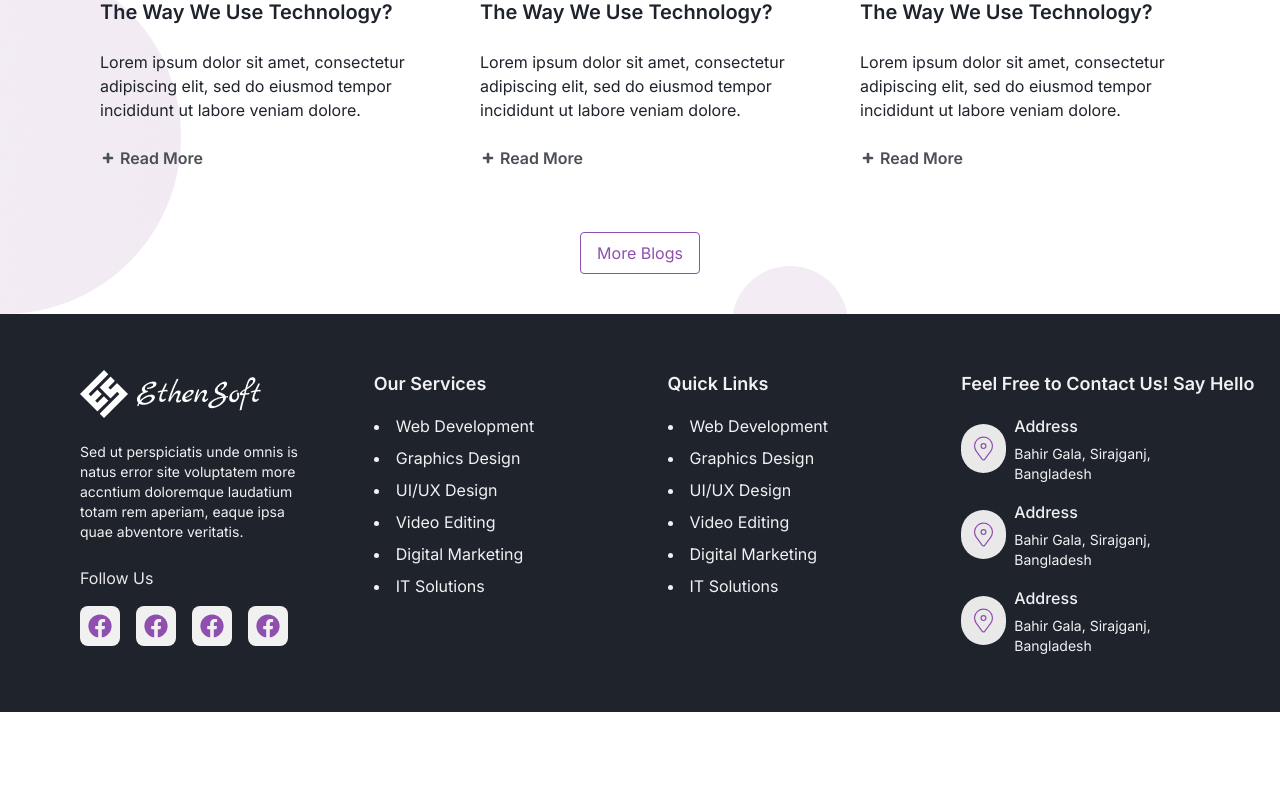
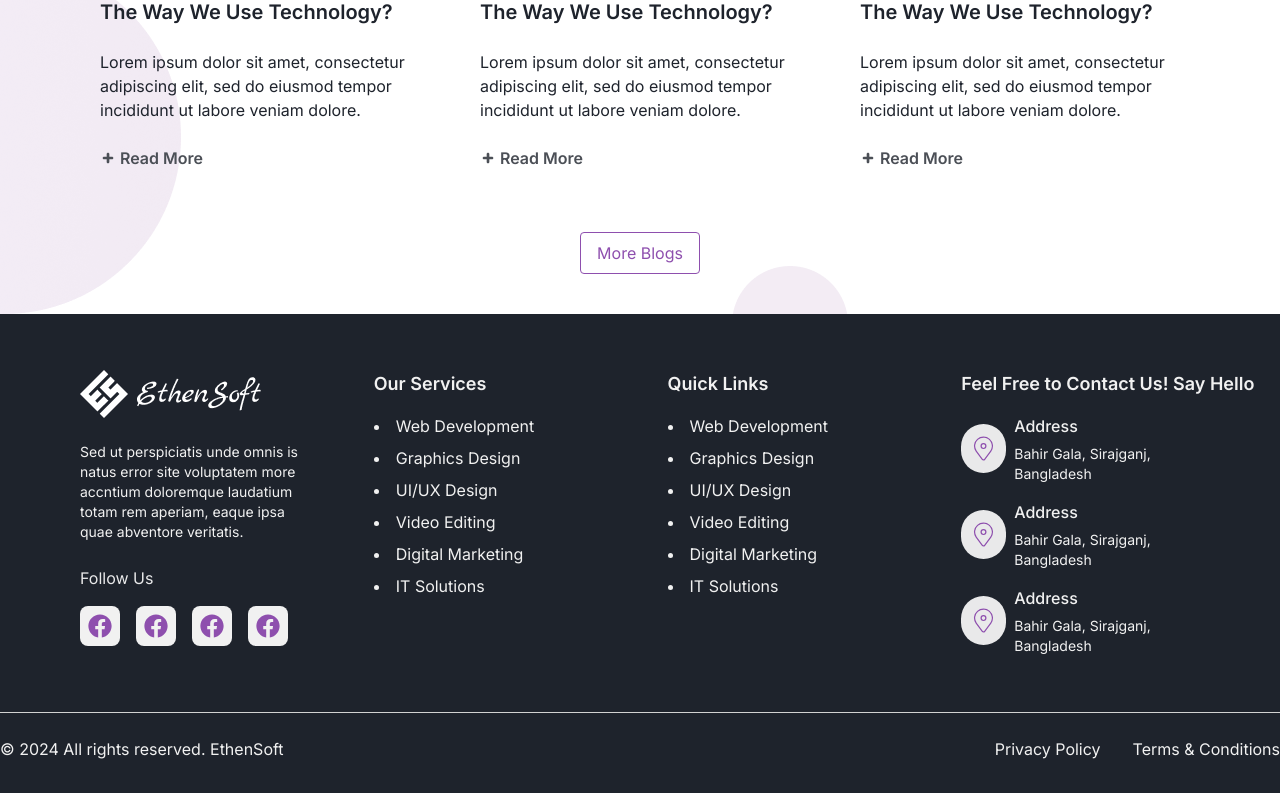
Before and after one commit to alive1258/ethen-soft-client, a Next.js app: page / in a window 1280 px wide. Shown: the part 4255-5048 px from the top of the page. Before the commit the page ends 4967 px from the top, so only its background shows below. Built offline with nearby package versions, Linux system fonts and the light colour scheme.

Commit message:
create footer bottom section

```diff
--- a/src/components/shared/Footer/Footer.jsx
+++ b/src/components/shared/Footer/Footer.jsx
@@ -3,6 +3,7 @@ import Image from "next/image";
 import { CiLocationOn } from "react-icons/ci";
 import { FaFacebook } from "react-icons/fa";
 import logo from "../../../../public/assets/images/Logo-white.png";
+import FooterBottom from "./FooterBottom";
 
 const Footer = () => {
   return (
@@ -107,6 +108,7 @@ const Footer = () => {
             </div>
           </div>
         </div>
+        <FooterBottom />
       </div>
     </>
   );
--- /dev/null
+++ b/src/components/shared/Footer/FooterBottom.jsx
@@ -0,0 +1,22 @@
+import Link from "next/link";
+
+const FooterBottom = () => {
+  const year = new Date().getFullYear();
+  return (
+    <>
+      <div className="max-w-[1280px] mx-auto text-primary-muted pt-6 pb-8 border-t-[1px] border-[#D2D2D2] flex items-start justify-between">
+        <p>© {year} All rights reserved. EthenSoft</p>
+        <ul className="flex items-center gap-8">
+          <li>
+            <Link href="/">Privacy Policy</Link>
+          </li>
+          <li>
+            <Link href="/">Terms & Conditions</Link>
+          </li>
+        </ul>
+      </div>
+    </>
+  );
+};
+
+export default FooterBottom;
--- a/tailwind.config.js
+++ b/tailwind.config.js
@@ -72,6 +72,7 @@ module.exports = {
       borderColor: {
         primary: {
           base: `var(--color-primary-base)`,
+          muted: `var(--color-primary-muted)`,
         },
         secondary: {
           base: `var(--color-secondary-base)`,
```
